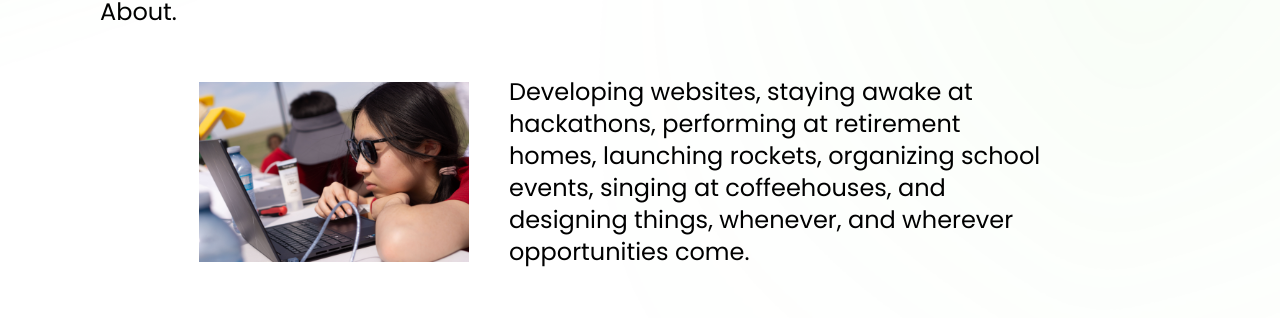
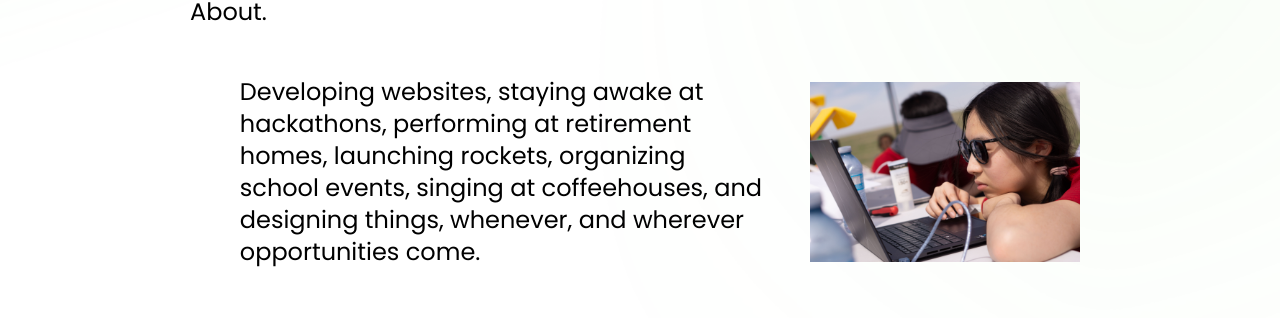
Before and after one commit to fiona-cai/personal, a Next.js app: page / in a window 1280 px wide. Shown: the part 376-694 px from the top of the page. Built offline with nearby package versions, Linux system fonts and the light colour scheme.

Commit message:
new format

```diff
--- a/pages/index.js
+++ b/pages/index.js
@@ -107,10 +107,10 @@ export default function Home() {
         <h1 className="text-2xl text-bold">About.</h1>
 
         <div className="mt-30 p-2 flex flex-wrap flex-row-reverse items-center justify-center	" ref={aboutRef}>
-          <p className="m-10 text-xl laptop:text-2xl w-1/2 ">
+          <Image src="/images/DSC00594.jpg" width="270vw" height="180vw" layout=""/>
+          <p className="m-10 text-xl mob:w-1/2 tablet:w-3/5 laptop:text-2xl w-full ">
             {data.aboutpara}
           </p>
-          <Image src="/images/DSC00594.jpg" width="270vw" height="180vw" layout=""/>
         </div>
 
         <div className="mt-10 laptop:mt-30 p-2 laptop:p-0" ref={workRef}>
--- a/tailwind.config.js
+++ b/tailwind.config.js
@@ -8,7 +8,7 @@ module.exports = {
     screens: {
       mob: "600px",
       tablet: "700px",
-      laptop: "1080px",
+      laptop: "900px",
       laptopl: "1600px",
     },
     extend: {},
```
